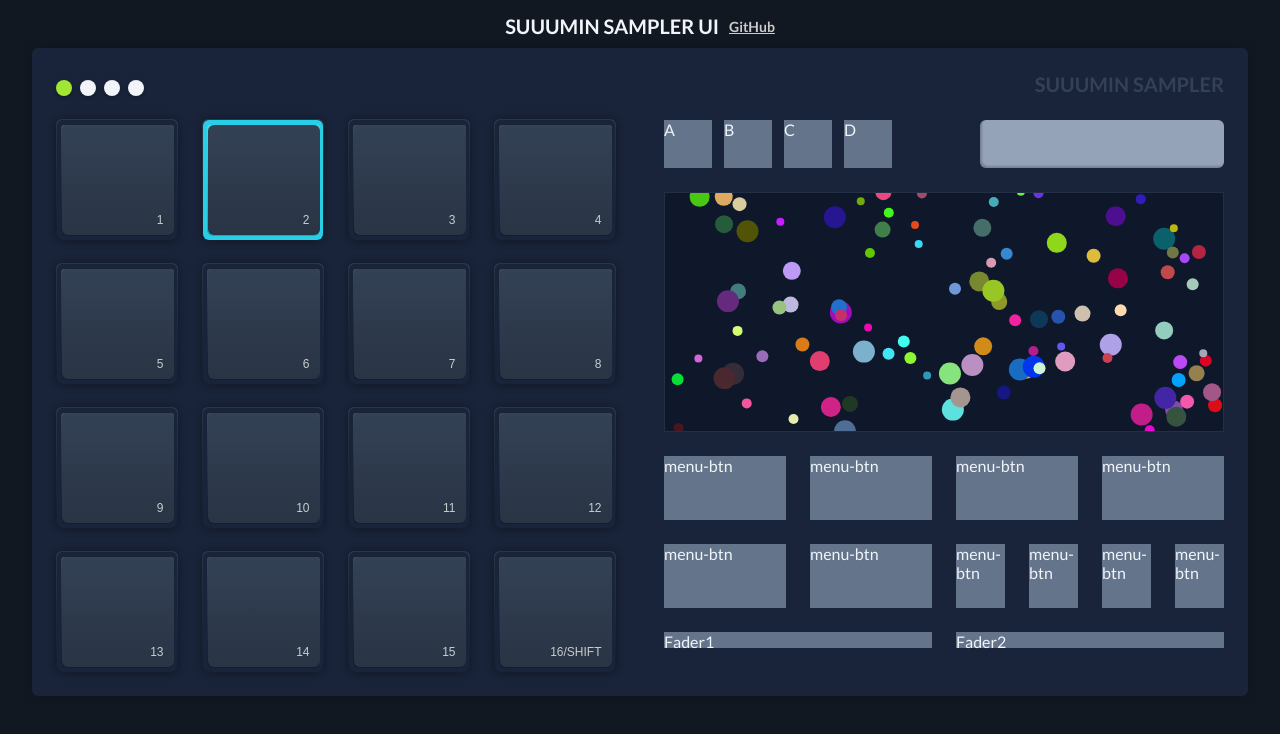
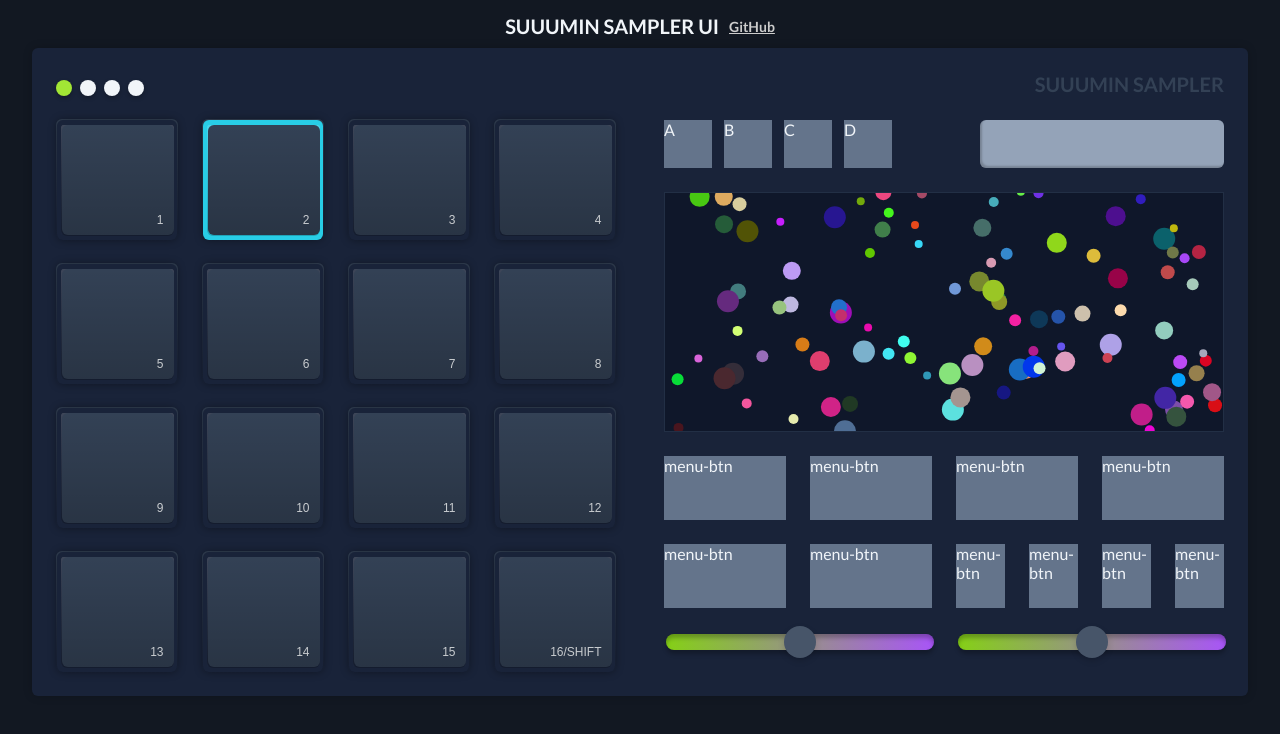
Before and after one commit to masa-sumimoto/suuumin-sampler-ui, a React (Create React App) app: page / in a window 1280 px wide. Shown: the top 734 px of the page. Built offline with nearby package versions, Linux system fonts and the light colour scheme.

Commit message:
Add Fader component

```diff
--- /dev/null
+++ b/src/components/Fader.tsx
@@ -0,0 +1,33 @@
+import React, { useState } from "react";
+
+interface Props {
+  min: number;
+  max: number;
+  step: number;
+  value: number;
+  onChange: (value: number) => void;
+}
+
+const Fader: React.FC<Props> = ({ min, max, step, value, onChange }) => {
+  const [sliderVal, setSliderVal] = useState(value);
+
+  const handleSliderChange = (event: React.ChangeEvent<HTMLInputElement>) => {
+    const newValue = parseInt(event.target.value);
+    setSliderVal(newValue);
+    onChange(newValue);
+  };
+
+  return (
+    <input
+      type="range"
+      min={min}
+      max={max}
+      step={step}
+      value={sliderVal}
+      onChange={handleSliderChange}
+      className="fader"
+    ></input>
+  );
+};
+
+export default Fader;
--- a/src/components/Faders.tsx
+++ b/src/components/Faders.tsx
@@ -1,13 +1,33 @@
-import React from "react";
+import React, { useState } from "react";
+
+import Fader from "./Fader";
 
 const Faders = () => {
+  const [value, setValue] = useState(0);
+
+  const handleSliderChange = (newValue: number) => {
+    setValue(newValue);
+  };
+
   return (
     <>
       <div className="app-col-6">
-        <div className="fader">Fader1</div>
+        <Fader
+          min={-10}
+          max={10}
+          step={1}
+          value={0}
+          onChange={handleSliderChange}
+        />
       </div>
       <div className="app-col-6">
-        <div className="fader">Fader2</div>
+        <Fader
+          min={-10}
+          max={10}
+          step={1}
+          value={0}
+          onChange={handleSliderChange}
+        />
       </div>
     </>
   );
--- a/src/scss/fader.scss
+++ b/src/scss/fader.scss
@@ -1,7 +1,32 @@
 @use './variables' as *;
 
 .fader {
+  -webkit-appearance: none;
   height: 16px;
+  border-radius: 40px;
   background-color: $color-slate-500;
   cursor: pointer;
+  width: 100%;
+  background: linear-gradient(to right, #85d016, #a855f7);
+  box-shadow: 0px 4px 4px rgba(0, 0, 0, 0.25),
+    inset 0px 4px 4px rgba(0, 0, 0, 0.25);
+
+  @mixin hoge() {
+    background: $color-slate-600;
+    width: 32px;
+    height: 32px;
+    border-radius: 50%;
+    box-shadow: 0px 3px 6px 0px rgba(0, 0, 0, 0.15);
+  }
+
+  // -webkit-向けのつまみ
+  &::-webkit-slider-thumb {
+    @include hoge;
+    -webkit-appearance: none; // デフォルトのつまみのスタイルを解除
+  }
+  // -moz-向けのつまみ
+  &::-moz-range-thumb {
+    @include hoge;
+    border: none; // デフォルトの線を消す
+  }
 }
```
Also changed, not shown: 1 other file (tests, documents, lock files or other folders).
